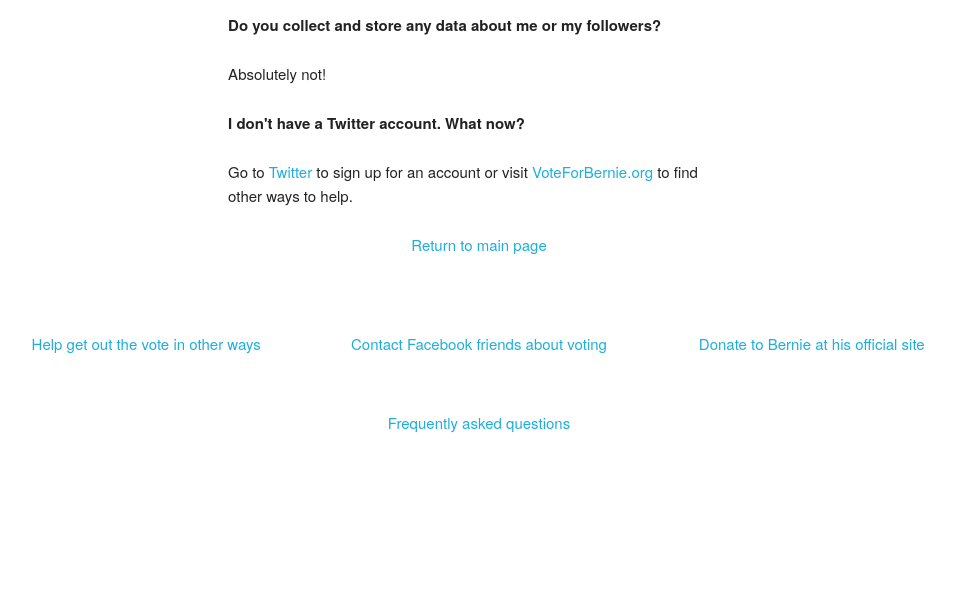
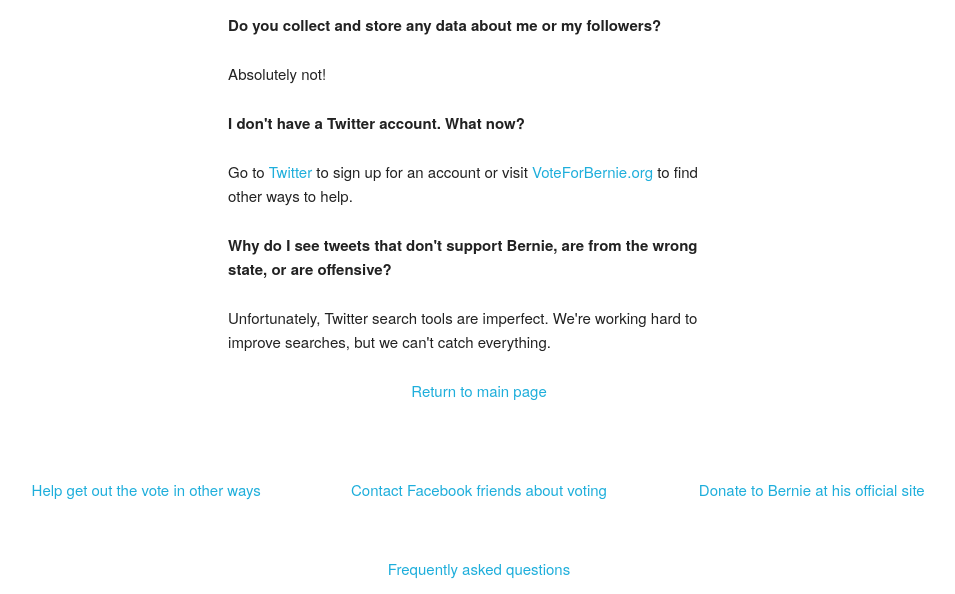
Before and after one commit to nsfabina/tweetbankforbernie, a Django app: page /faqs in a window 1280 px wide. Shown: the part 619-1213 px from the top of the page, without its empty margins (161-1116 px from the left). Before the commit the page ends 1159 px from the top, so only its background shows below. Run offline with Django 3.2, Linux system fonts and the light colour scheme; some libraries are stand-ins or nearby versions.

Commit message:
Updates faqs.

```diff
--- a/tweetbank/app/templates/faqs.html
+++ b/tweetbank/app/templates/faqs.html
@@ -14,6 +14,8 @@
       <p>Absolutely not!</p>
       <p><b>I don't have a Twitter account. What now?</b></p>
       <p>Go to <a href="https://twitter.com">Twitter</a> to sign up for an account or visit <a href="http://voteforbernie.org/GOTV">VoteForBernie.org</a> to find other ways to help.</p>
+      <p><b>Why do I see tweets that don't support Bernie, are from the wrong state, or are offensive?</b></p>
+      <p>Unfortunately, Twitter search tools are imperfect. We're working hard to improve searches, but we can't catch everything.</p>
     </div>
   </div>
 </div>
```
